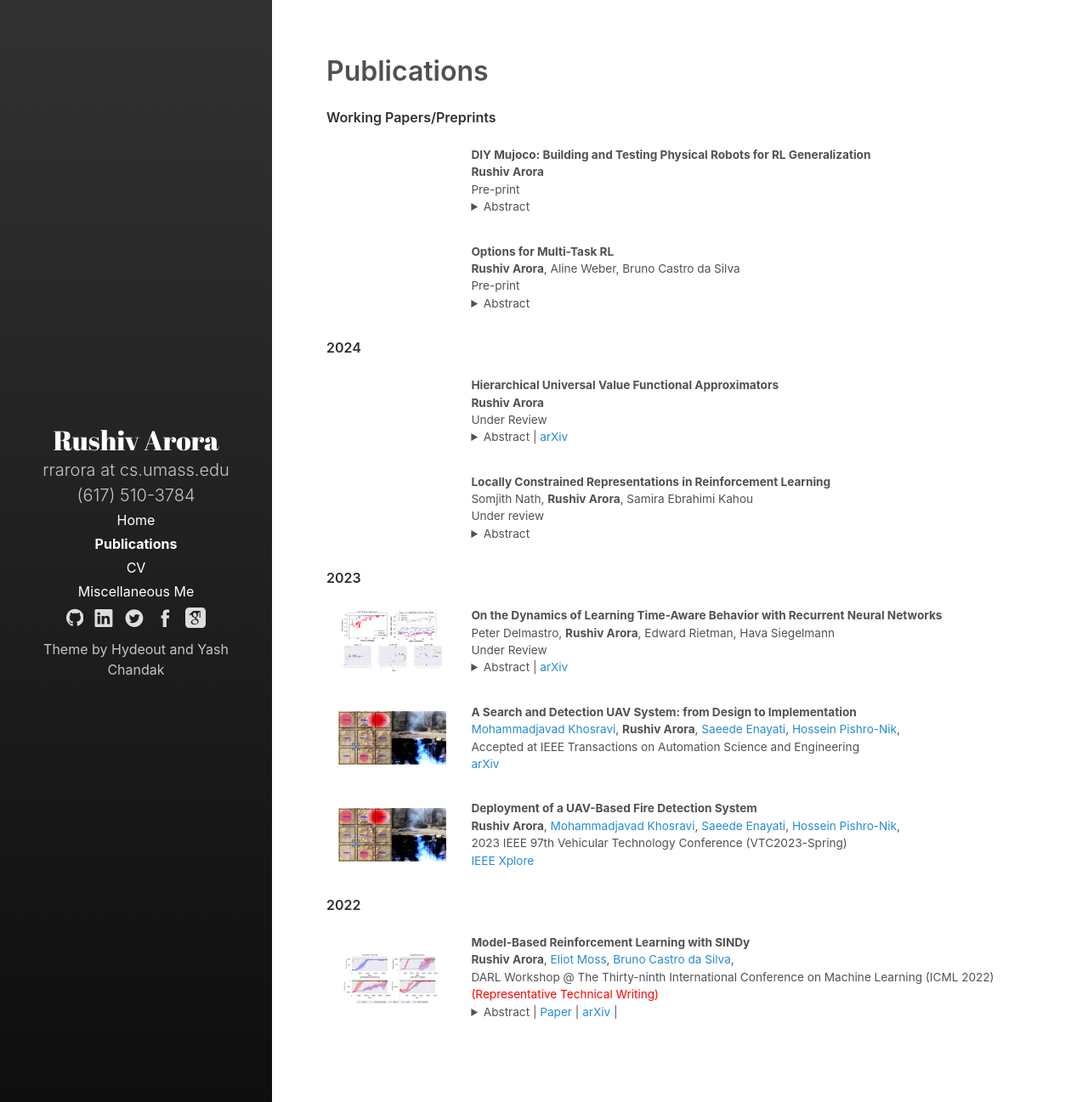
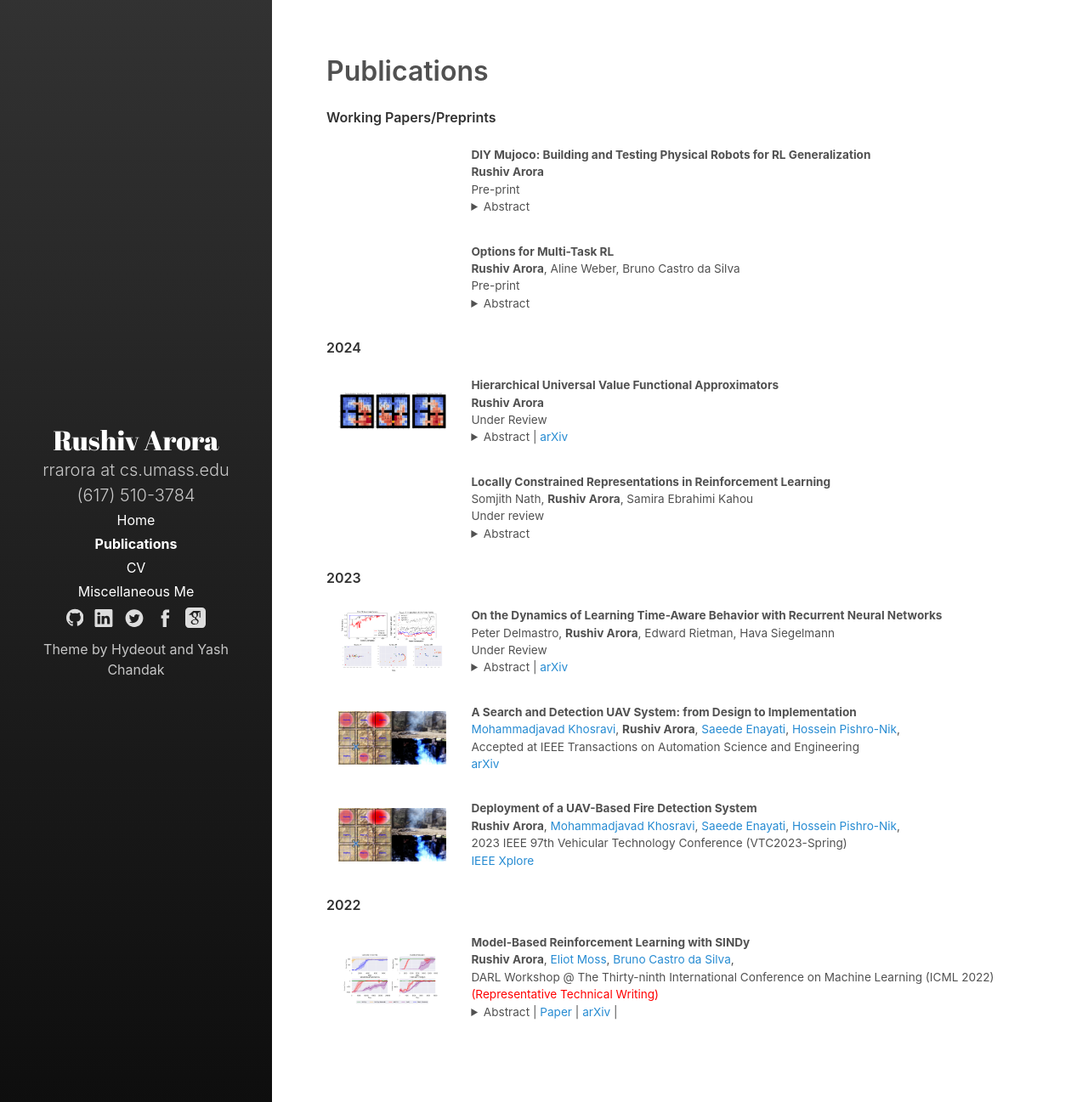
Before and after one commit to RushivArora/rushivarora.github.io, a Jekyll site: the page built from _pages/publications.md, in a window 1280 px wide. Shown: the whole page at 85% size. Built offline with Jekyll 4.4.1, drawn with Linux system fonts in a browser that asks for light colours.

Commit message:
HUVFA Image Added

```diff
--- a/_pages/publications.md
+++ b/_pages/publications.md
@@ -95,6 +95,7 @@
 
   <tr>
      <td width="20%"  valign="middle">
+           <img src="/images/publications/ICML2025HUVFA.png" alt="TFA" style="vertical-align:middle; width: 80%; margin:0px 10px; border-radius:0%"/>
      </td>
      <td valign="top" width="80%">
           <p>
```
Also changed, not shown: images/publications/ICML2025HUVFA.png (added), 2 other files.
